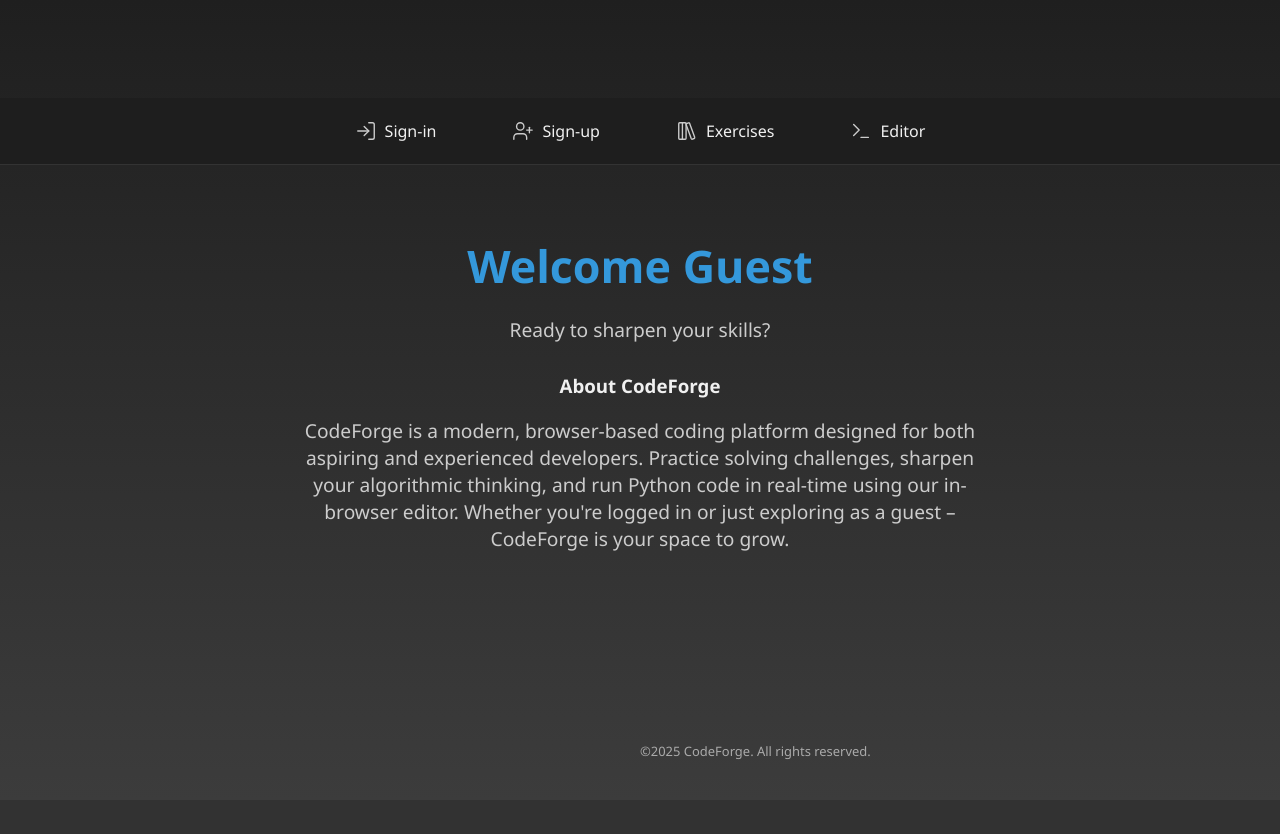
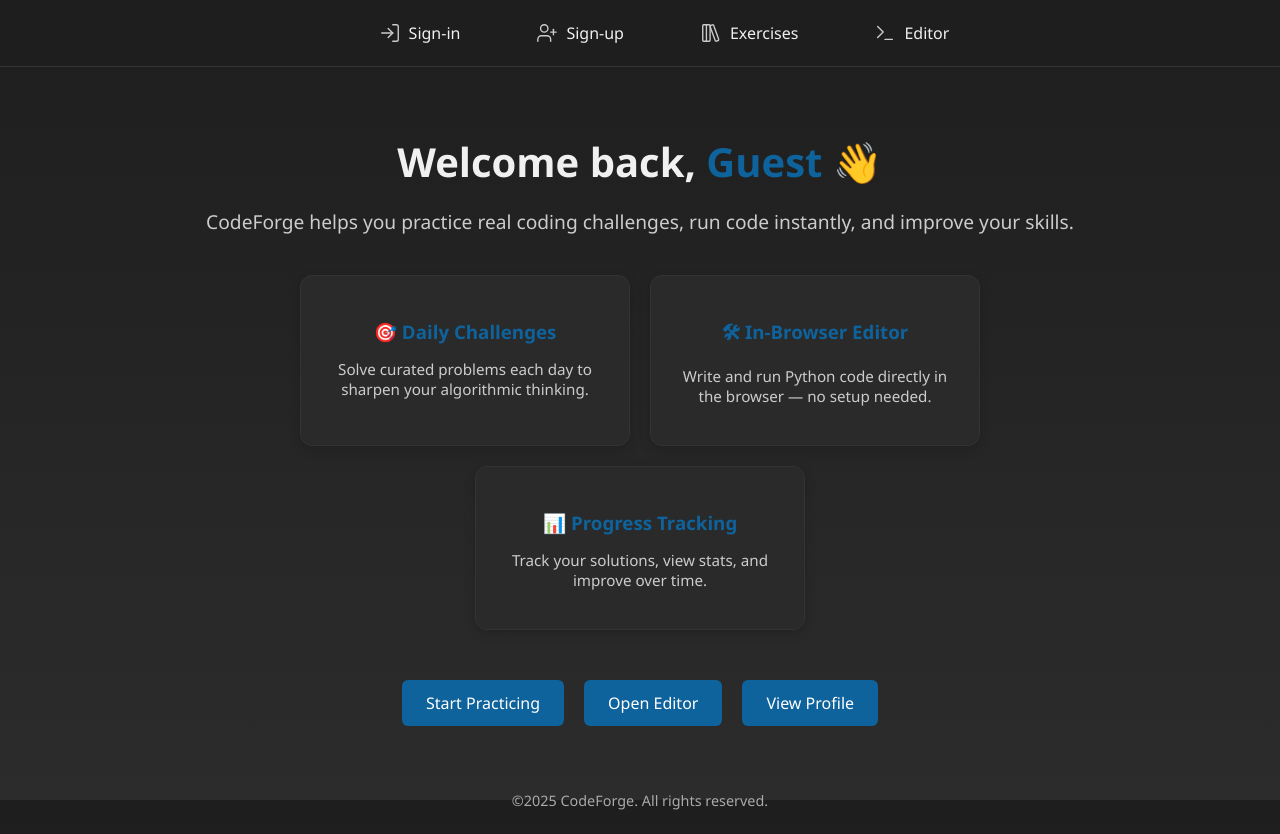
Before and after one commit to Tomeriko990/CodeForge, a Flask app: page /home in a window 1280 px wide; the page is wider, and only the part inside the window is pictured. Before the commit the page ends 760 px from the top of that part, so only its background shows below. Run offline with Flask 3, Linux system fonts and the light colour scheme.

Commit message:
Redesigned homepage and profile layout, improved editor layout and styling, updated base template

```diff
--- a/app.py
+++ b/app.py
@@ -12,11 +12,6 @@ app.secret_key = 'your_secret_key'
 app.config['SQLALCHEMY_DATABASE_URI'] = os.getenv('DATABASE_URL')
 db.init_app(app)
 
-# Guest support
-class Guest(AnonymousUserMixin):
-    def __init__(self):
-        self.username = "Guest"
-        self.is_guest = True
 
 # Flask-Login setup
 login_manager = LoginManager()
@@ -31,6 +26,12 @@ def load_user(user_id):
 @app.route("/")
 def root():
     return render_template("landing.html")
+
+# Profile page
+@login_required
+@app.route("/profile")
+def profile():
+    return render_template("profile.html")
 
 @app.route("/landing")
 def landing():
--- a/static/css/base.css
+++ b/static/css/base.css
@@ -1,17 +1,25 @@
-body {
+html, body {
   margin: 0;
+  padding: 0;
+  height: 100%;
   font-family: 'Segoe UI', sans-serif;
   background: linear-gradient(to bottom, #1e1e1e, #2c2c2c);
   color: #f0f0f0;
 }
 
+#layout-root {
+  display: flex;
+  flex-direction: column;
+  height: 100%;
+}
+
 .navbar {
+  height: 50px;
   width: 100%;
   background-color: #1e1e1e;
   border-bottom: 1px solid #333;
   display: flex;
   justify-content: center;
-  justify-content: space-between;
   align-items: center;
   padding: 12px 24px;
   position: sticky;
@@ -53,19 +61,18 @@ body {
   text-decoration: none;
 }
 
-main {
-  padding: 20px;
+#page-content {
+  flex: 1;
+  display: flex;
+  padding: 0;
+  margin: 0;
+  height: 100%;
 }
 
 footer {
+  flex-shrink: 0;
   text-align: center;
   font-size: 0.9em;
   color: #aaa;
-  margin-top: 50px;
-  padding-bottom: 30px;
+  padding: 10px 0;
 }
-.page-content {
-  max-width: 1400px;
-  margin: 0 auto;
-  padding: 40px 20px;
-}
--- /dev/null
+++ b/static/css/home.css
@@ -0,0 +1,84 @@
+.home-container {
+    padding: 40px 20px;
+    max-width: 1000px;
+    margin: 0 auto;
+    text-align: center;
+    color: #f0f0f0;
+  }
+
+  .home-container h1 {
+    font-size: 2.5em;
+    margin-bottom: 10px;
+  }
+
+  .username {
+    color: #0e639c;
+  }
+
+  .intro {
+    font-size: 1.2em;
+    color: #ccc;
+    margin-bottom: 40px;
+  }
+
+  .features {
+    display: flex;
+    gap: 20px;
+    flex-wrap: wrap;
+    justify-content: center;
+    margin-bottom: 50px;
+  }
+
+  .feature-box {
+    background-color: #2a2a2a;
+    border: 1px solid #333;
+    border-radius: 12px;
+    padding: 24px;
+    width: 280px;
+    box-shadow: 0 4px 12px rgba(0, 0, 0, 0.15);
+  }
+
+  .feature-box h3 {
+    color: #0e639c;
+    margin-bottom: 10px;
+  }
+
+  .feature-box p {
+    font-size: 0.95em;
+    color: #ccc;
+  }
+
+  .quick-actions {
+    display: flex;
+    gap: 20px;
+    flex-wrap: wrap;
+    justify-content: center;
+  }
+
+  .quick-actions a {
+    padding: 12px 24px;
+    background-color: #0e639c;
+    color: white;
+    border-radius: 6px;
+    text-decoration: none;
+    font-weight: 500;
+    transition: background-color 0.3s, transform 0.2s;
+  }
+
+  .quick-actions a:hover {
+    background-color: #1177bb;
+    transform: translateY(-2px);
+  }
+
+  @media (max-width: 768px) {
+    .features {
+      flex-direction: column;
+      align-items: center;
+    }
+
+    .quick-actions a {
+      width: 100%;
+      max-width: 280px;
+      text-align: center;
+    }
+  }
--- a/templates/base.html
+++ b/templates/base.html
@@ -6,17 +6,19 @@
   <title>{% block title %}CodeForge{% endblock %}</title>
   <link rel="stylesheet" href="{{ url_for('static', filename='css/base.css') }}">
   {% block style %}{% endblock %}
+  {% block head_scripts %}
     <script src="https://unpkg.com/lucide@latest"></script>
+  {% endblock %}
 </head>
 <body>
-
+  <div id="layout-root">
     {% if current_user.is_authenticated %}
     <nav class="navbar">
       <ul>
         <li><a href="{{ url_for('home') }}" title="Home"><i data-lucide="home"></i>Home</a></li>
         <li><a href="{{ url_for('exercises') }}" title="Exercises"><i data-lucide="library-big"></i> Exercises</a></li>
         <li><a href="{{ url_for('editor') }}" title="Editor"><i data-lucide="terminal"></i> Editor</a></li>
-      <li><a href="#" title="Profile"><i data-lucide="user-circle"></i> {{ current_user.username }}</a></li>
+        <li><a href="{{ url_for('profile') }}" title="Profile"><i data-lucide="user-circle"></i> {{ current_user.username }}</a></li>
         <li><a href="{{ url_for('logout') }}" title="Logout"><i data-lucide="log-out"></i>Logout</a></li>
       </ul>
     </nav>
@@ -31,13 +33,14 @@
     </nav>
     {% endif %}
 
-  <main class="page-content">
+    <main id="page-content">
       {% block content %}{% endblock %}
     </main>
 
     <footer>
       <p class="footer">&copy;2025 CodeForge. All rights reserved.</p>
     </footer>
+  </div>
 
   {% block script %}
   <script>
--- a/templates/home.html
+++ b/templates/home.html
@@ -1,24 +1,37 @@
 {% extends "base.html" %}
 
-{% block title %}CodeForge – Home{% endblock %}
+{% block title %}CodeForge – Dashboard{% endblock %}
 
 {% block style %}
-<link rel="stylesheet" href="{{ url_for('static', filename='css/landing.css') }}">
+  <link rel="stylesheet" href="{{ url_for('static', filename='css/home.css') }}">
 {% endblock %}
 
 {% block content %}
-<div class="container text-center mt-5">
+<div class="home-container">
+  <h1>Welcome back, <span class="username">{{ current_user.username }}</span> 👋</h1>
+  <p class="intro">
+    CodeForge helps you practice real coding challenges, run code instantly, and improve your skills.
+  </p>
 
-    <h1 class="fw-bold mb-2 text-primary">Welcome {{ current_user.username }}</h1>
-    <p class="lead text-light mb-5">Ready to sharpen your skills?</p>
+  <div class="features">
+    <div class="feature-box">
+      <h3>🎯 Daily Challenges</h3>
+      <p>Solve curated problems each day to sharpen your algorithmic thinking.</p>
+    </div>
+    <div class="feature-box">
+      <h3>🛠 In-Browser Editor</h3>
+      <p>Write and run Python code directly in the browser — no setup needed.</p>
+    </div>
+    <div class="feature-box">
+      <h3>📊 Progress Tracking</h3>
+      <p>Track your solutions, view stats, and improve over time.</p>
+    </div>
+  </div>
 
-    <section class="px-3" style="max-width: 700px; margin: auto;">
-        <h3 class="text-info fw-semibold mb-3">About CodeForge</h3>
-        <p class="text-light fs-6">
-            CodeForge is a modern, browser-based coding platform designed for both aspiring and experienced developers.
-            Practice solving challenges, sharpen your algorithmic thinking, and run Python code in real-time using our in-browser editor.
-            Whether you're logged in or just exploring as a guest – CodeForge is your space to grow.
-        </p>
-    </section>
+  <div class="quick-actions">
+    <a href="{{ url_for('exercises') }}">Start Practicing</a>
+    <a href="{{ url_for('editor') }}">Open Editor</a>
+    <a href="{{ url_for('profile') }}">View Profile</a>
+  </div>
 </div>
 {% endblock %}
```
Also changed, not shown: static/css/editor.css (+27 -135 lines), static/css/profile.css (added, +46 -0 lines), static/js/editor.js (+8 -1 lines), templates/editor.html (+32 -38 lines), templates/profile.html (added, +51 -0 lines). Lines whose indentation alone changed are shown as unchanged.
